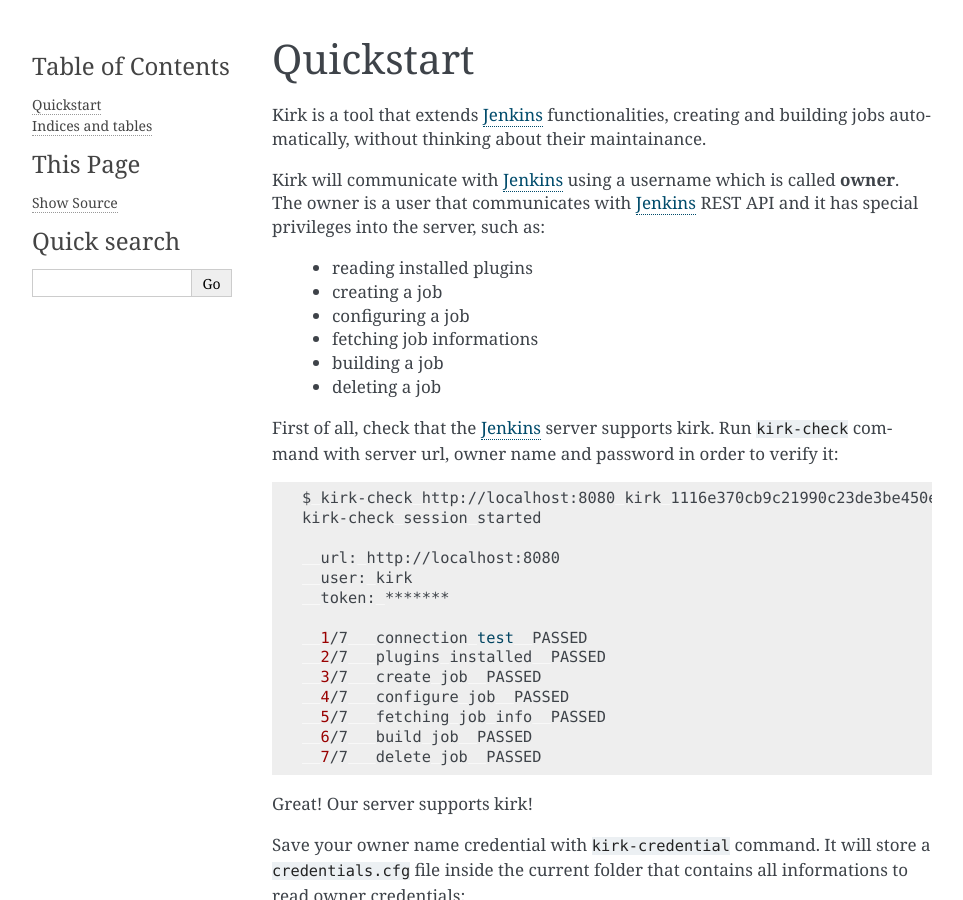
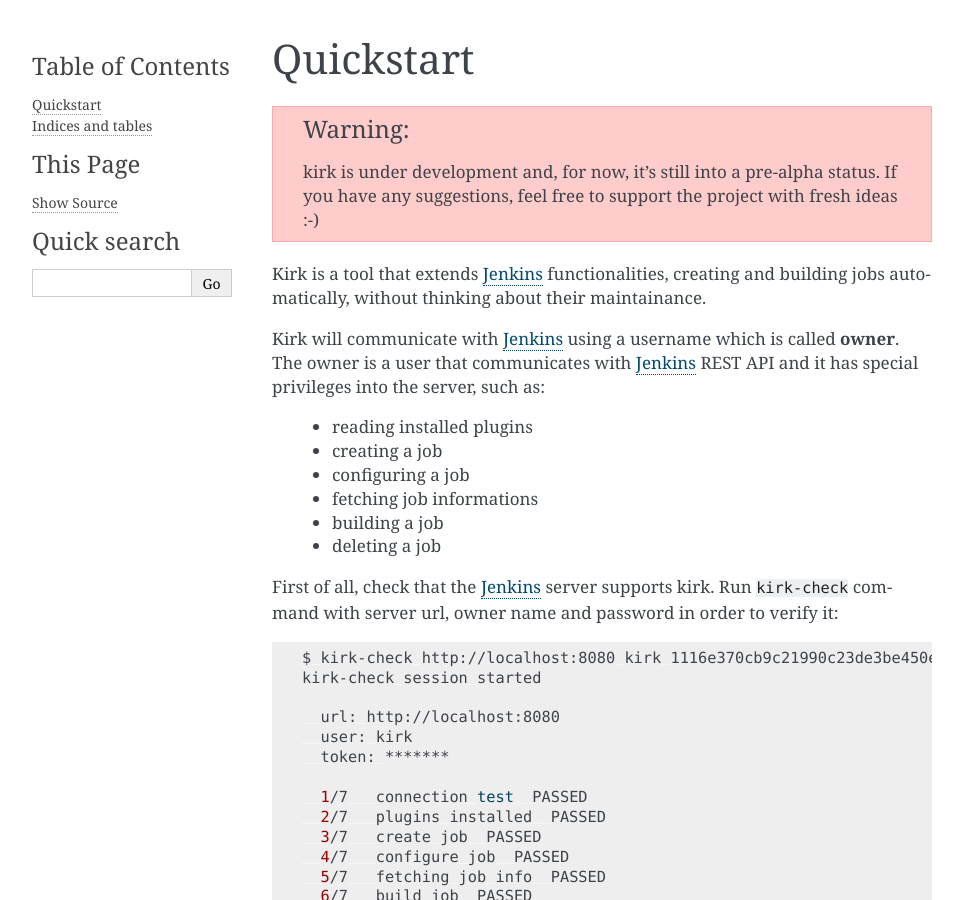
Before and after one commit to acerv/kirk-old, a Sphinx documentation site: the page built from docs/index.rst, in a window 1280 px wide and 900 px high. Shown: the whole window, without its empty margins (148-1111 px from the left). Built offline with Sphinx 7.4.7, drawn with Linux system fonts in a browser that asks for light colours.

```diff
--- a/docs/index.rst
+++ b/docs/index.rst
@@ -3,6 +3,12 @@
 
 Quickstart
 ==========
+
+.. warning::
+
+  kirk is under development and, for now, it's still into a pre-alpha status.
+  If you have any suggestions, feel free to support the project with fresh
+  ideas :-)
 
 Kirk is a tool that extends Jenkins_ functionalities, creating and building jobs
 automatically, without thinking about their maintainance.
```
Also changed, not shown: other parts of docs/index.rst (+4 -0 lines), docs/todo.rst (added, +36 -0 lines).
